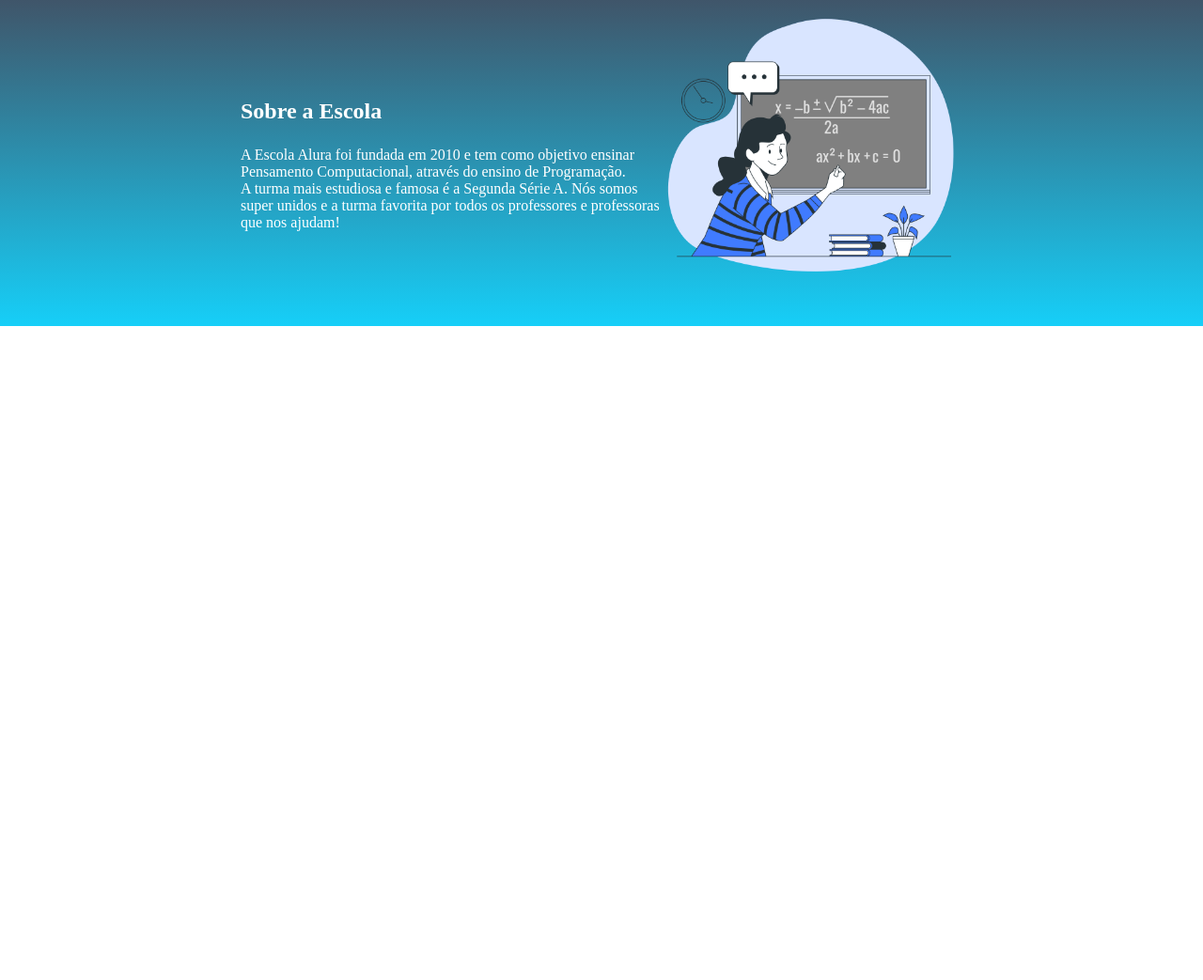
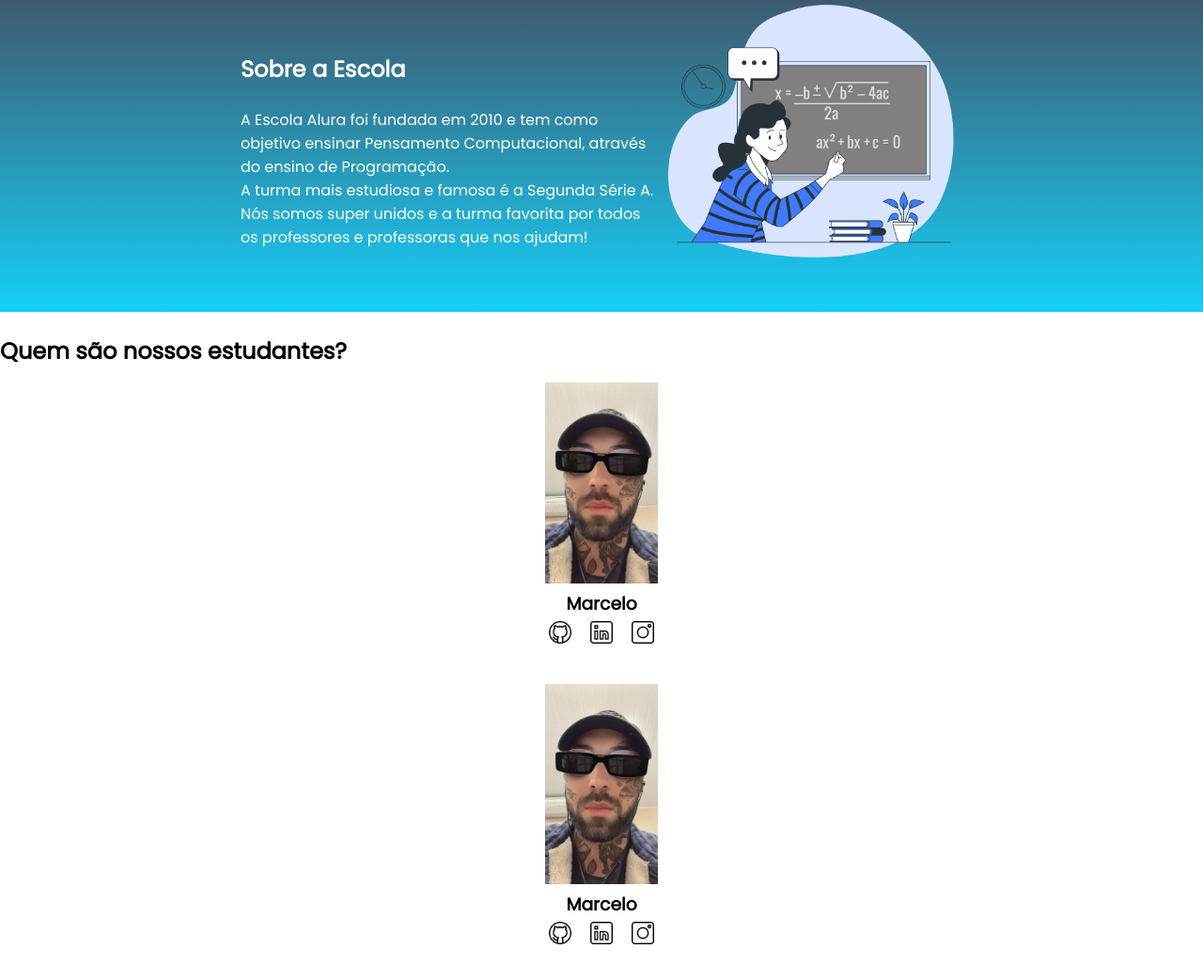
Before and after one commit to 99185908/escola_site, a plain HTML site: page index.html in a window 1280 px wide. Shown: the part 113-1156 px from the top of the page at 94% size. Before the commit the page ends 800 px from the top, so only its background shows below. Drawn offline with Linux system fonts and the light colour scheme.

Commit message:
Add files via upload

```diff
--- a/index.html
+++ b/index.html
@@ -1,10 +1,14 @@
+<!DOCTYPE html>
 <html lang="en">
 <head>
     <meta charset="UTF-8">
     <meta http-equiv="X-UA-Compatible" content="IE=edge">
     <meta name="viewport" content="width=device-width, initial-scale=1.0">
-    <title>Document</title>
+    <title>Equipe Alura Start</title>
     <link rel="stylesheet" href="style.css">
+    <link rel="preconnect" href="https://fonts.googleapis.com">
+    <link rel="preconnect" href="https://fonts.gstatic.com" crossorigin>
+    <link href="https://fonts.googleapis.com/css2?family=Poppins&display=swap" rel="stylesheet">
 </head>
 <body>
     <header class="cabecalho">
@@ -14,16 +18,34 @@
             <li class="cabecalho-lista-item">Estudante</li>
         </ul>
     </header>
-
-
     <section class="escola">
         <div class="escola-div-conteudo">
             <h2 class="escola-titulo">Sobre a Escola</h2>
             <p class="escola-texto-um">A Escola Alura foi fundada em 2010 e tem como objetivo ensinar Pensamento Computacional, através do ensino de  Programação.</p>
             <p class="escola-texto-dois">A turma mais estudiosa e famosa é a Segunda Série A. Nós somos super unidos e a turma favorita por todos os professores e professoras que nos ajudam!</p>
         </div>
-        <img class="escola-imagem" src="Formula-bro.png" alt="Professora no quadro">
+        <img class="escola-imagem" src="Formula-bro.png" alt="imagem que representa uma professora em sala de aula">
+    </section>
+    <section class="estudante">
+        <h2 class="estudante-titulo">Quem são nossos estudantes?</h2>
+        <div class="estudante-todos">
+        <span></span>
+        <div class="estudante-div">
+            <img class="estudante-imagem" src="Marcelo.jpeg" alt="foto do marcelo">
+            <h3 class="estudante-nome">Marcelo</h3>
+            <a href="https://github.com/marcelopaludetto"><img class="estudante-icone" src="github.png" alt="icone github"></a>
+            <a href="https://linkedin.com/marcelopaludetto"><img class="estudante-icone" src="linkedin.png" alt="icone linkedin"></a>
+            <a href="https://instagram.com/marcelopaludetto"><img class="estudante-icone" src="instagram.png" alt="icone instagram"></a>
+        </div>
+        <div class="estudante-div">
+            <img class="estudante-imagem" src="Marcelo.jpeg" alt="foto do marcelo">
+            <h3 class="estudante-nome">Marcelo</h3>
+            <a href="https://github.com/marcelopaludetto"><img class="estudante-icone" src="github.png" alt="icone github"></a>
+            <a href="https://linkedin.com/marcelopaludetto"><img class="estudante-icone" src="linkedin.png" alt="icone linkedin"></a>
+            <a href="https://instagram.com/marcelopaludetto"><img class="estudante-icone" src="instagram.png" alt="icone instagram"></a>
+        </div>
+
+    </div>
     </section>
 </body>
-
 </html>
--- a/style.css
+++ b/style.css
@@ -1,8 +1,10 @@
-* {
+*{
     margin: 0;
     padding: 0;
 }
-
+body {
+    font-family: 'Poppins', sans-serif;
+}
 .cabecalho {
     background-color: #424E61;
     color: white;
@@ -13,13 +15,13 @@
 }
 
 .cabecalho-imagem{
-    width: 15%;
+    width: 10%;
 }
 
 .cabecalho-lista-item{
     display: inline-block;
     margin: 0 16px;
-    font-size: 20px;
+    font-size: 16px;
 }
 
 .escola-imagem{
@@ -38,6 +40,25 @@
 .escola-div-conteudo{
     width: 35%;
 }
+
+
 .escola-titulo{
     padding: 24px 0;
 }
+
+.estudante{
+    padding: 24px 0;
+}
+.estudante-imagem{
+    width: 120px;
+}
+
+.estudante-icone{
+    width: 24px;
+    padding: 4px 8px;
+}
+
+.estudante-div{
+    text-align: center;
+    padding: 16px 0;
+}
```
Also changed, not shown: Marcelo.jpeg (added), github.png (added), instagram.png (added), linkedin.png (added).
